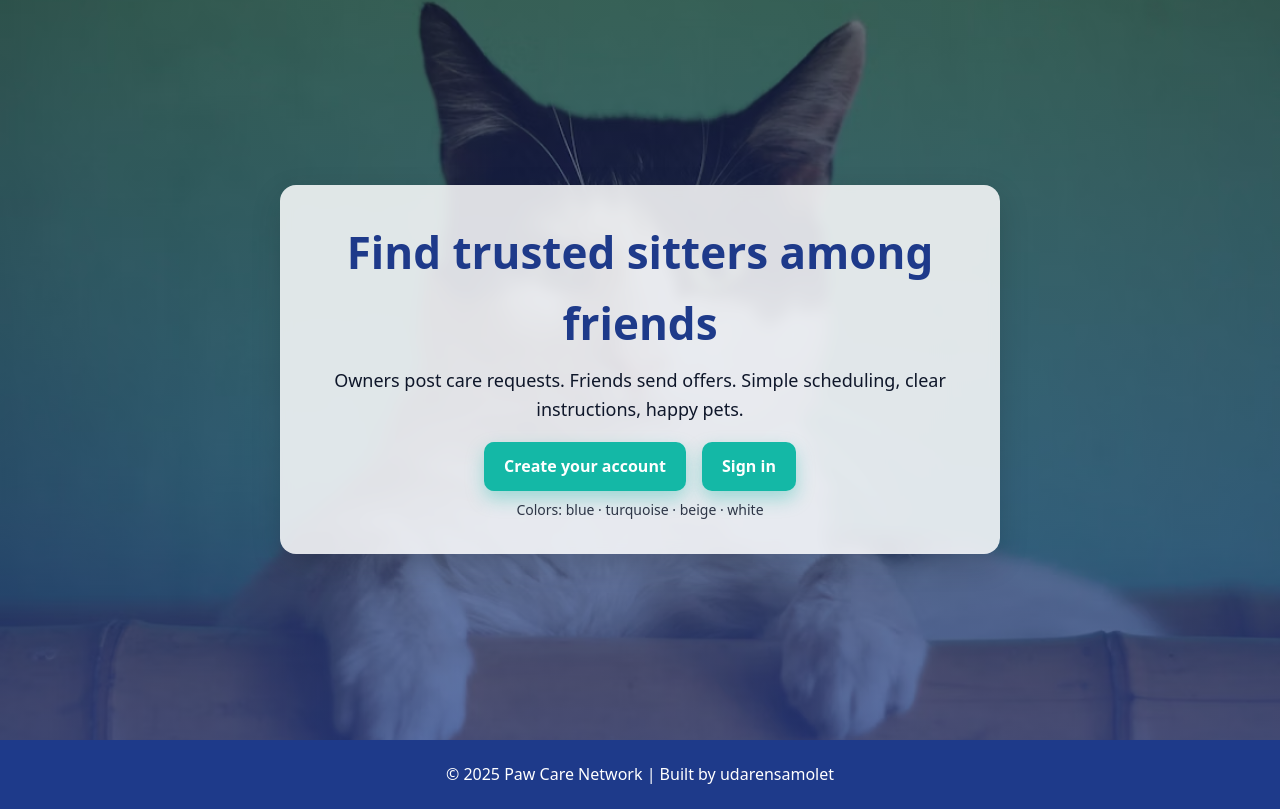
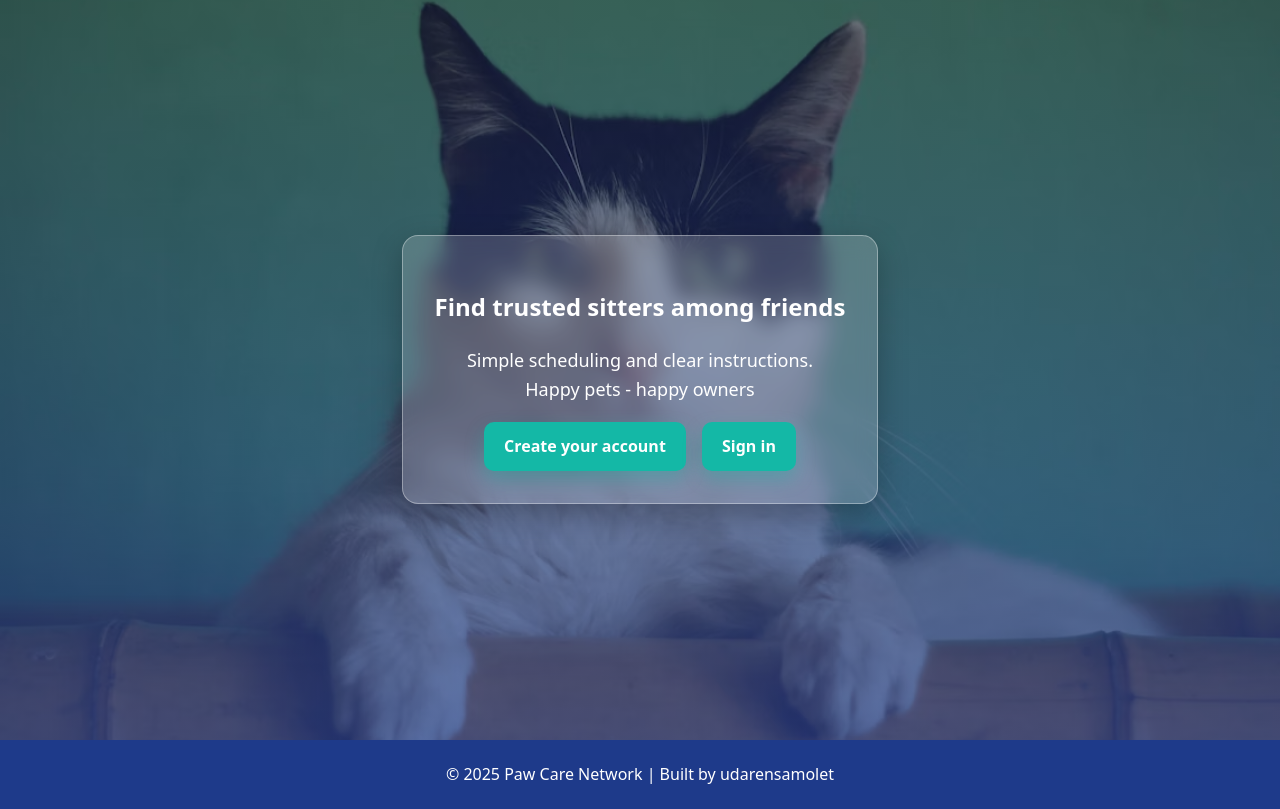
Before and after one commit to udarensamolet/paw-care-network, a Flask app: page / in a window 1280 px wide. Shown: the part 54-863 px from the top of the page. Run offline with Flask 3, Linux system fonts and the light colour scheme.

Commit message:
changed home card to transparent background

```diff
--- a/app/static/css/main.css
+++ b/app/static/css/main.css
@@ -12,7 +12,7 @@
 
 html,
 body {
-    height: 100%
+    height: 100vh
 }
 
 body {
@@ -73,19 +73,21 @@ body {
 }
 
 .hero .card {
-    background: rgba(255, 255, 255, .85);
-    backdrop-filter: blur(6px);
+    background: rgba(255, 255, 255, .18);
+    border: 1px solid rgba(255, 255, 255, .35);
+    backdrop-filter: blur(10px);
+    -webkit-backdrop-filter: blur(10px);
     border-radius: 16px;
     padding: 32px;
     max-width: 720px;
     margin: 16px;
-    box-shadow: 0 10px 30px rgba(0, 0, 0, .15);
+    box-shadow: 0 10px 30px rgba(0, 0, 0, .25);
+    color: #fff;
+    /* четим текст върху тъмен фон */
 }
 
 .hero h1 {
-    margin: 0 0 8px 0;
-    font-size: clamp(28px, 5vw, 44px);
-    color: var(--blue);
+    color: #fff;
 }
 
 .hero p {
@@ -113,13 +115,6 @@ body {
     transform: translateY(1px)
 }
 
-.subtle {
-    color: var(--dark-navy);
-    opacity: .85;
-    font-size: 14px;
-    margin-top: 8px;
-}
-
 .footer {
     text-align: center;
     padding: 22px;
--- a/app/templates/home.html
+++ b/app/templates/home.html
@@ -3,13 +3,13 @@
 <section class="hero" style="background-image: url('{{ url_for("static", filename="img/hero.jpg") }}');">
     <div class="card">
         <h1>Find trusted sitters among friends</h1>
-        <p>Owners post care requests. Friends send offers. Simple scheduling, clear instructions, happy pets.</p>
+        <p>Simple scheduling and clear instructions.<br>Happy pets - happy owners</p>
+        <p></p>
         <div style="margin-top:12px">
             <a class="btn" href="{{ url_for('auth.register') }}">Create your account</a>
             <span style="margin:0 6px"></span>
             <a class="btn" href="{{ url_for('auth.login') }}">Sign in</a>
         </div>
-        <div class="subtle">Colors: blue · turquoise · beige · white</div>
     </div>
 </section>
 {% endblock %}
```
